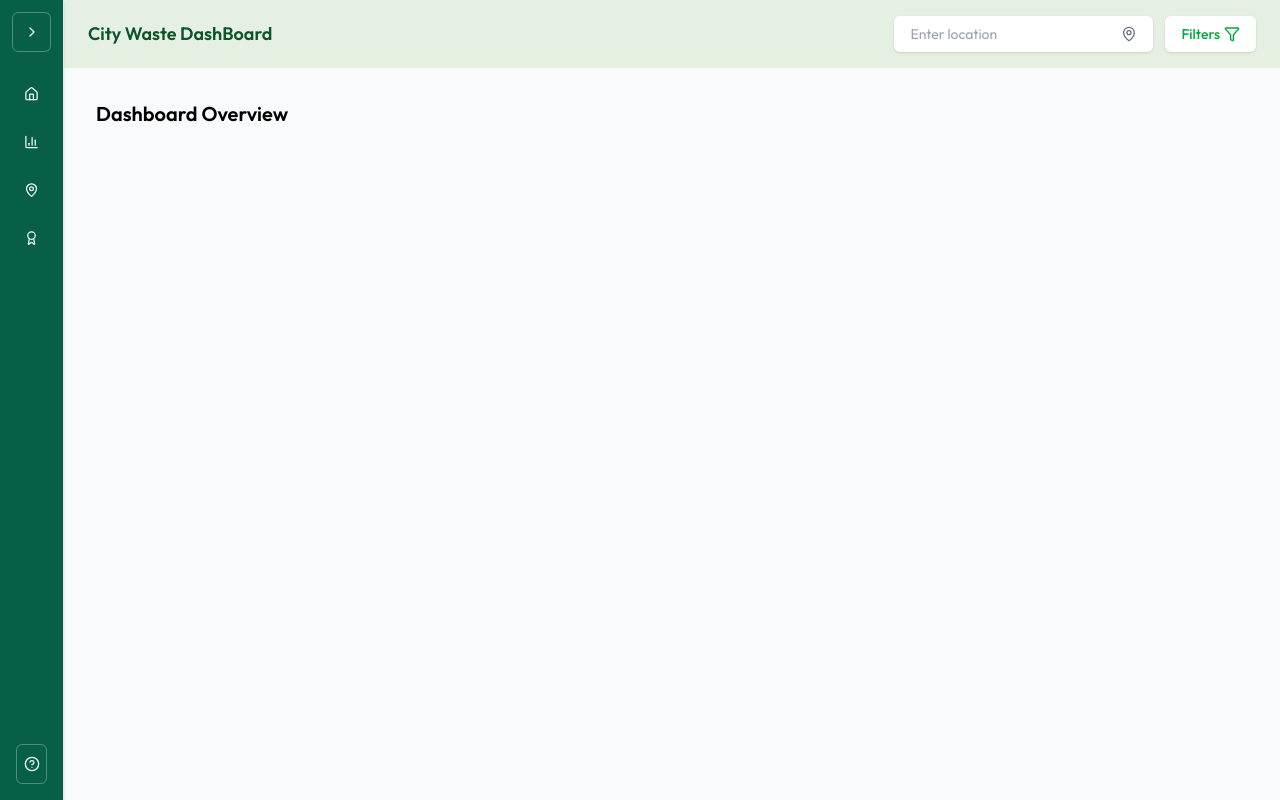
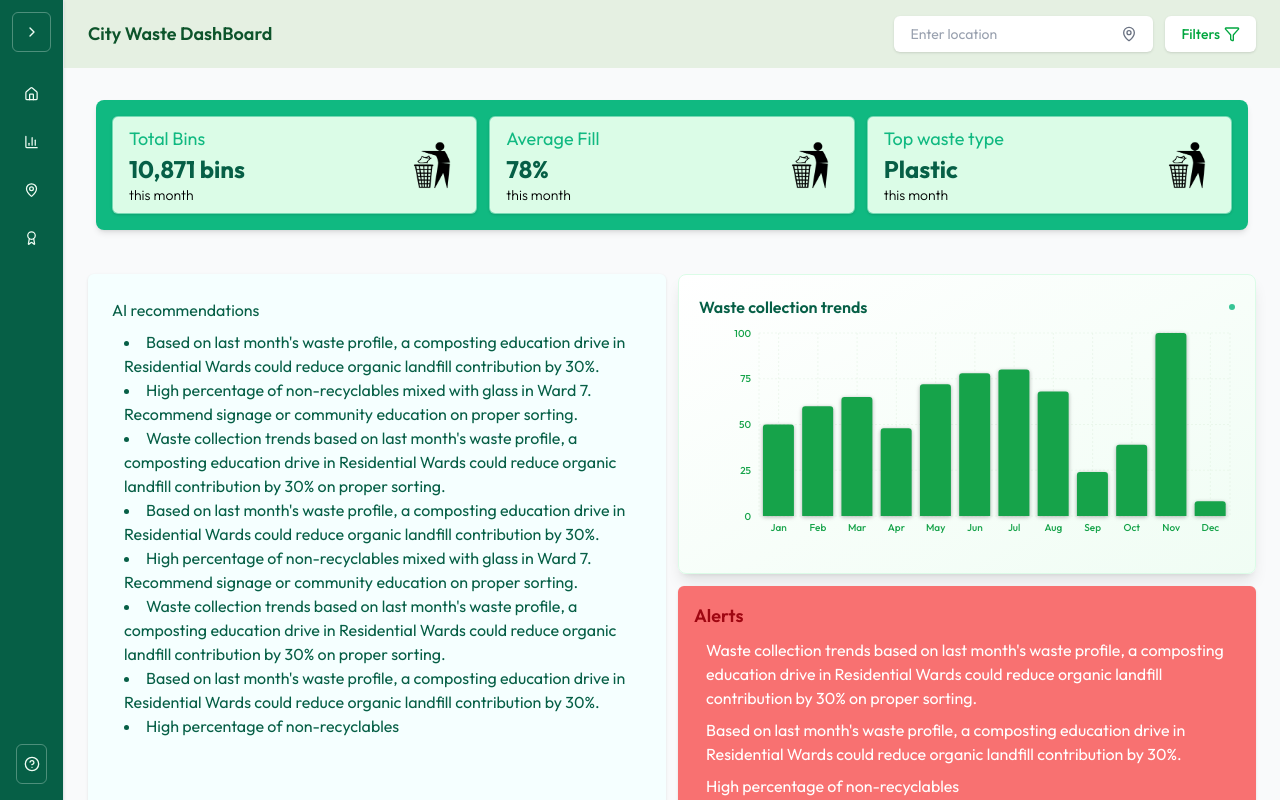
Before and after one commit to DammyCodes-all/RecycleLog, a React (Vite) app in the folder frontend/: page /dashboard in a window 1280 px wide. Both pictures are taken after a click on the button 223 px from the left and 32 px from the top of the page. Built offline with nearby package versions, Linux system fonts and the light colour scheme; what @radix-ui/themes would draw is missing.

Commit message:
feat: Add AnalyticsBar component, update Sidebar for mobile responsiveness, and enhance BinMap layout with responsive design

```diff
--- /dev/null
+++ b/frontend/src/components/AnalyticsBar.jsx
@@ -0,0 +1,13 @@
+const AnalyticsBar = ({ title = "Total Bins", content, showImg }) => {
+  return (
+    <div className="flex justify-between items-center w-full rounded-md px-4 py-2 bg-green-100 border border-primary/50 shadow-sm">
+      <div className="flex flex-col justify-center">
+        <p className="font-outfit text-lg text-primary">{title}</p>
+        <p className="font-outfit text-2xl font-bold text-forest">{content}</p>
+        <p className="text-sm font-light">this month</p>
+      </div>
+      {showImg && <img src="trash2.png" className="size-14" alt="" />}
+    </div>
+  );
+};
+export default AnalyticsBar;
--- /dev/null
+++ b/frontend/src/components/BarChart.jsx
@@ -0,0 +1,93 @@
+import React from "react";
+import {
+  BarChart as RechartsBarChart,
+  Bar,
+  XAxis,
+  YAxis,
+  CartesianGrid,
+  Tooltip,
+  ResponsiveContainer,
+} from "recharts";
+
+const CustomTooltip = ({ active, payload, label }) => {
+  if (active && payload && payload.length) {
+    return (
+      <div className="bg-white p-2 rounded-md shadow-lg border border-green-200">
+        <p className="text-forest font-medium text-sm">{`${label}`}</p>
+        <p className="text-primary font-semibold text-sm">
+          {`Value: ${payload[0].value}`}
+        </p>
+      </div>
+    );
+  }
+  return null;
+};
+
+const BarChart = ({
+  data,
+  title = "Chart",
+  height = "100%",
+  dataKey = "value",
+  nameKey = "name",
+  barColor = "#22c55e",
+}) => {
+  return (
+    <div
+      className="bg-gradient-to-br from-white to-green-50 rounded-lg p-5 shadow-lg border border-green-100 w-full"
+      style={{ height }}
+    >
+      <div className="flex items-center justify-between mb-1">
+        <h2 className="text-base font-semibold text-forest font-outfit">
+          {title}
+        </h2>
+        <div className="w-1.5 h-1.5 rounded-full bg-primary animate-pulse"></div>
+      </div>
+
+      <div style={{ width: "100%", height: "calc(100% - 30px)" }}>
+        <ResponsiveContainer width="100%" height="100%">
+          <RechartsBarChart
+            data={data}
+            margin={{ top: 10, right: 5, left: 0, bottom: 5 }}
+            barCategoryGap="10%"
+          >
+            <CartesianGrid
+              strokeDasharray="2 2"
+              stroke="#e0f2e0"
+              strokeOpacity={0.5}
+            />
+            <XAxis
+              dataKey={nameKey}
+              axisLine={false}
+              tickLine={false}
+              tick={{
+                fill: "#16a34a",
+                fontSize: 10,
+                fontWeight: 500,
+                fontFamily: "outfit",
+              }}
+            />
+            <YAxis
+              axisLine={false}
+              tickLine={false}
+              tick={{
+                fill: "#16a34a",
+                fontSize: 10,
+                fontWeight: 500,
+              }}
+              stroke="#16a34a"
+            />
+            <Tooltip content={<CustomTooltip />} />
+            <Bar
+              dataKey={dataKey}
+              fill={barColor}
+              radius={[3, 3, 0, 0]}
+              className="drop-shadow-sm"
+            ></Bar>
+          </RechartsBarChart>
+        </ResponsiveContainer>
+      </div>
+    </div>
+  );
+};
+
+export default BarChart;
--- a/frontend/src/pages/Analytics.jsx
+++ b/frontend/src/pages/Analytics.jsx
@@ -1,37 +1,33 @@
 import Sidebar from "../components/Sidebar";
 import Topbar from "../components/Topbar";
 import React from "react";
-import { useState, useEffect } from "react";
-import  ZonePieChart from "../components/PieChart";
-
-import { BarChart, Bar, XAxis, YAxis, Tooltip,ResponsiveContainer } from 'recharts';
+import ZonePieChart from "../components/PieChart";
+import BarChart from "../components/BarChart";
 
 const barData = [
-  { name: 'Jan', value: 50 },
-  { name: 'Feb', value: 60 },
-  { name: 'Mar', value: 65 },
-  { name: 'Apr', value: 48 },
-  { name: 'May', value: 72 },
-  { name: 'Jun', value: 78 },
-  { name: 'Jul', value: 80 },
-  { name: 'Aug', value: 5 },
-  { name: 'Sep', value: 4 },
-  { name: 'Oct', value: 3 },
-  { name: 'Nov', value: 2 },
-  { name: 'Dec', value: 2 },
+  { name: "Jan", value: 50 },
+  { name: "Feb", value: 60 },
+  { name: "Mar", value: 65 },
+  { name: "Apr", value: 48 },
+  { name: "May", value: 72 },
+  { name: "Jun", value: 78 },
+  { name: "Jul", value: 80 },
+  { name: "Aug", value: 5 },
+  { name: "Sep", value: 4 },
+  { name: "Oct", value: 3 },
+  { name: "Nov", value: 2 },
+  { name: "Dec", value: 2 },
 ];
 
-
-
 const insights = [
-  "Based on last month’s waste profile, a composting education drive in Residential Wards could reduce organic landfill contribution by 30%.",
+  "Based on last month's waste profile, a composting education drive in Residential Wards could reduce organic landfill contribution by 30%.",
   "High percentage of non-recyclables mixed with glass in Ward 7. Recommend signage or community education on proper sorting.",
-  "Waste collection trends based on last month’s waste profile, a composting education drive in Residential Wards could reduce organic landfill contribution by 30% on proper sorting.",
-  "Based on last month’s waste profile, a composting education drive in Residential Wards could reduce organic landfill contribution by 30%.",
+  "Waste collection trends based on last month's waste profile, a composting education drive in Residential Wards could reduce organic landfill contribution by 30% on proper sorting.",
+  "Based on last month's waste profile, a composting education drive in Residential Wards could reduce organic landfill contribution by 30%.",
   "High percentage of non-recyclables mixed with glass in Ward 7. Recommend signage or community education on proper sorting.",
-  "Waste collection trends based on last month’s waste profile, a composting education drive in Residential Wards could reduce organic landfill contribution by 30% on proper sorting.",
-  "Based on last month’s waste profile, a composting education drive in Residential Wards could reduce organic landfill contribution by 30%.",
-  "High percentage of non-recyclables"
+  "Waste collection trends based on last month's waste profile, a composting education drive in Residential Wards could reduce organic landfill contribution by 30% on proper sorting.",
+  "Based on last month's waste profile, a composting education drive in Residential Wards could reduce organic landfill contribution by 30%.",
+  "High percentage of non-recyclables",
 ];
 
 const Analytics = () => {
@@ -45,28 +41,28 @@ const Analytics = () => {
           {/* Charts Column */}
           <div className="flex flex-col gap-6 w-full lg:w-2/3">
             {/* Bar Chart */}
-    <div className="bg-white rounded-lg p-4 shadow h-[350px]">
-      <h2 className="text-lg font-semibold text-green-900 mb-4">Waste collection trends</h2>
-      <ResponsiveContainer width="100%" height="80%">
-        <BarChart data={barData}>
-          <XAxis dataKey="name" />
-          <YAxis domain={[0, 100]} tickFormatter={(val) => `${val}kg`} />
-          <Tooltip formatter={(val) => `${val}kg`} />
-          <Bar dataKey="value" fill="#1c758a" radius={[4, 4, 0, 0]} />
-        </BarChart>
-      </ResponsiveContainer>
+            <div className="h-[350px]">
+              <BarChart
+                data={barData}
+                title="Waste collection trends"
+                height="80%"
+              />
             </div>
 
             {/* Pie Chart */}
             <div className="bg-[#e5f0e2] rounded-lg p-4 shadow h-[450px]">
-      <h2 className="text-lg font-semibold text-green-900 mb-4">Distribution of Wastes</h2>
+              <h2 className="text-lg font-semibold text-green-900 mb-4">
+                Distribution of Wastes
+              </h2>
               <ZonePieChart />
             </div>
           </div>
 
           {/* Insights Column */}
           <div className="bg-[#e3f4c6] rounded-lg p-4 shadow w-full lg:w-1/3 h-fit max-h-[720px] overflow-y-auto">
-    <h2 className="text-lg font-semibold text-green-900 mb-4">Insights</h2>
+            <h2 className="text-lg font-semibold text-green-900 mb-4">
+              Insights
+            </h2>
             <ul className="list-disc list-inside space-y-2 text-sm text-green-900">
               {insights.map((item, index) => (
                 <li key={index}>{item}</li>
@@ -74,8 +70,6 @@ const Analytics = () => {
             </ul>
           </div>
         </div>
-
-
       </main>
     </div>
   );
--- a/frontend/src/pages/Dashboard.jsx
+++ b/frontend/src/pages/Dashboard.jsx
@@ -1,16 +1,99 @@
 import Sidebar from "../components/Sidebar";
-import { Funnel } from "lucide-react";
 import Button from "../components/ui/Button";
 import Topbar from "../components/Topbar";
+import BarChart from "../components/BarChart";
+import AnalyticsBar from "../components/AnalyticsBar";
+
 const DashBoard = () => {
+  const analyticsContent = [
+    { title: "Total Bins", content: "10,871 bins" },
+    { title: "Average Fill", content: "78%" },
+    { title: "Top waste type", content: "Plastic" },
+  ];
+
+  const insights = [
+    "Based on last month's waste profile, a composting education drive in Residential Wards could reduce organic landfill contribution by 30%.",
+    "High percentage of non-recyclables mixed with glass in Ward 7. Recommend signage or community education on proper sorting.",
+    "Waste collection trends based on last month's waste profile, a composting education drive in Residential Wards could reduce organic landfill contribution by 30% on proper sorting.",
+    "Based on last month's waste profile, a composting education drive in Residential Wards could reduce organic landfill contribution by 30%.",
+    "High percentage of non-recyclables mixed with glass in Ward 7. Recommend signage or community education on proper sorting.",
+    "Waste collection trends based on last month's waste profile, a composting education drive in Residential Wards could reduce organic landfill contribution by 30% on proper sorting.",
+    "Based on last month's waste profile, a composting education drive in Residential Wards could reduce organic landfill contribution by 30%.",
+    "High percentage of non-recyclables",
+  ];
+
+  const alerts = [
+    "Waste collection trends based on last month's waste profile, a composting education drive in Residential Wards could reduce organic landfill contribution by 30% on proper sorting.",
+    "Based on last month's waste profile, a composting education drive in Residential Wards could reduce organic landfill contribution by 30%.",
+    "High percentage of non-recyclables",
+  ];
+
+  // Bar chart data for dashboard
+  const dashboardBarData = [
+    { name: "Jan", value: 50 },
+    { name: "Feb", value: 60 },
+    { name: "Mar", value: 65 },
+    { name: "Apr", value: 48 },
+    { name: "May", value: 72 },
+    { name: "Jun", value: 78 },
+    { name: "Jul", value: 80 },
+    { name: "Aug", value: 68 },
+    { name: "Sep", value: 24 },
+    { name: "Oct", value: 39 },
+    { name: "Nov", value: 100 },
+    { name: "Dec", value: 8 },
+  ];
   return (
-    <div className="flex h-screen bg-gray-50 relative  md:static ">
+    <div className="flex h-screen bg-gray-50 relative md:static">
       <Sidebar />
-      <main className="flex-1 overflow-y-auto w-9/10 md:w-auto md:ml-0 ml-16 ">
-  <Topbar title="City Waste DashBoard" />
+      <main className="flex-1 overflow-y-auto w-9/10 md:w-auto md:ml-0 ml-16">
+        <Topbar title="City Waste DashBoard" />
+        {/* Analytics Stats Bar */}
         <div className="p-8">
-          <h2 className="text-xl font-semibold">Dashboard Overview</h2>
-          {/* Additional content can be added here */}
+          <div className="bg-primary p-4 gap-3 flex justify-evenly md:flex-row flex-col rounded-lg shadow-md items-center">
+            {analyticsContent.map((item, index) => (
+              <AnalyticsBar
+                key={index}
+                title={item.title}
+                content={item.content}
+                showImg
+              />
+            ))}
+          </div>
+        </div>
+        {/* grid container */}
+        <div className="grid grid-cols-1 grid-row-3 md:grid-cols-2 md:grid-rows-2 w-full gap-3 items-center justify-center px-6 py-3">
+          {/* AI recommendations */}
+          <div className="bg-grey shadow-sm text-forest w-full h-full rounded-md p-6 flex flex-col gap-2 md:row-span-2">
+            <p>AI recommendations</p>
+            <div className="px-3">
+              {insights.map((item, index) => (
+                <li key={index}>{item}</li>
+              ))}
+            </div>
+          </div>
+          {/* Dashboard Bar chart */}
+          <div className="w-full h-full">
+            <BarChart
+              data={dashboardBarData}
+              title="Waste collection trends"
+              height="300px"
+              dataKey="value"
+              nameKey="name"
+              barColor="#16a34a"
+            />
+          </div>
+          {/* Alerts */}
+          <div className="bg-error shadow-sm text-forest w-full h-full rounded-md p-4 flex flex-col gap-2">
+            <p className="text-red-800 font-semibold text-lg">Alerts</p>
+            <div className="px-3 text-white flex justify-evenly gap-2 flex-col">
+              {alerts.map((item, index) => (
+                <li className="list-none" key={index}>
+                  {item}
+                </li>
+              ))}
+            </div>
+          </div>
         </div>
       </main>
     </div>
--- a/frontend/src/pages/Map.jsx
+++ b/frontend/src/pages/Map.jsx
@@ -1,16 +1,22 @@
 import Sidebar from "../components/Sidebar";
 import Topbar from "../components/Topbar";
 import Map from "../components/Map";
+import AnalyticsBar from "../components/AnalyticsBar";
+
 const MapPage = () => {
+  const statsData = [
+    { title: "Total Active Bins", content: "10,781 bins" },
+    { title: "Bins Near Overflow", content: "23" },
+    { title: "Most Common Waste", content: "Plastic" },
+  ];
+
   return (
     <div className="flex h-screen bg-gray-50 relative md:static">
       <Sidebar />
       <main className="flex-1 overflow-y-auto ml-16 md:ml-0">
         <Topbar title="Heat Maps & Alerts" />
         <div className="max-w-7xl mx-auto p-6 space-y-6 font-sans">
-
           <div className="flex flex-col md:flex-row gap-6">
-
             <Map />
 
             <div className="w-full md:w-72 space-y-4">
@@ -20,30 +26,22 @@ const MapPage = () => {
                   key={i}
                   className="bg-white p-4 rounded-md shadow text-sm border-l-4 border-red-300 text-red-700"
                 >
-              Based on last month’s waste profile, a composting education
+                  Based on last month's waste profile, a composting education
                   drive in Residential Wards could reduce organic landfill con
                 </div>
               ))}
             </div>
           </div>
 
-      {/* Stats Section */}
-      <div className="grid grid-cols-1 md:grid-cols-3 gap-4 text-center">
-        <div className="bg-green-100 rounded-lg p-6 shadow">
-          <p className="text-sm text-gray-600 mb-1">Total Active Bins</p>
-          <p className="text-2xl font-bold text-green-900">10,781 bins</p>
-          <p className="text-xs text-gray-500 mt-1">this month</p>
-        </div>
-        <div className="bg-green-100 rounded-lg p-6 shadow">
-          <p className="text-sm text-gray-600 mb-1">Bins Near Overflow</p>
-          <p className="text-2xl font-bold text-green-900">23</p>
-          <p className="text-xs text-gray-500 mt-1">this month</p>
-        </div>
-        <div className="bg-green-100 rounded-lg p-6 shadow">
-          <p className="text-sm text-gray-600 mb-1">Most Common Waste</p>
-          <p className="text-2xl font-bold text-green-900">Plastic</p>
-          <p className="text-xs text-gray-500 mt-1">this month</p>
-        </div>
+          {/* Stats Section using AnalyticsBar */}
+          <div className="grid grid-cols-1 md:grid-cols-3 gap-4">
+            {statsData.map((stat, index) => (
+              <AnalyticsBar
+                key={index}
+                title={stat.title}
+                content={stat.content}
+              />
+            ))}
           </div>
         </div>
       </main>
```
Also changed, not shown: frontend/src/components/Sidebar.jsx (+4 -4 lines), frontend/src/components/map.jsx (+9 -6 lines), frontend/public/trash2.png (added). Lines whose indentation alone changed are shown as unchanged.
